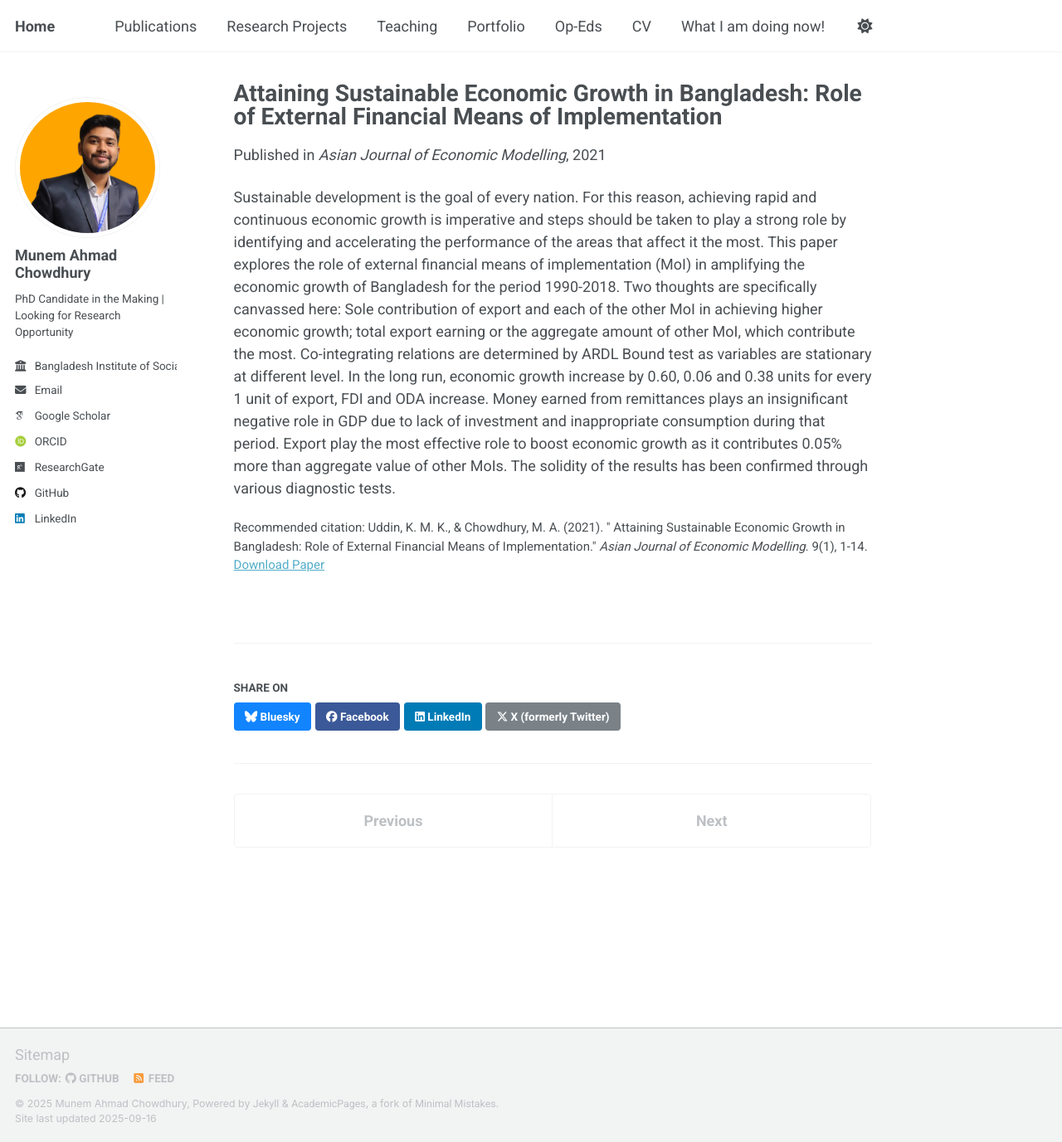
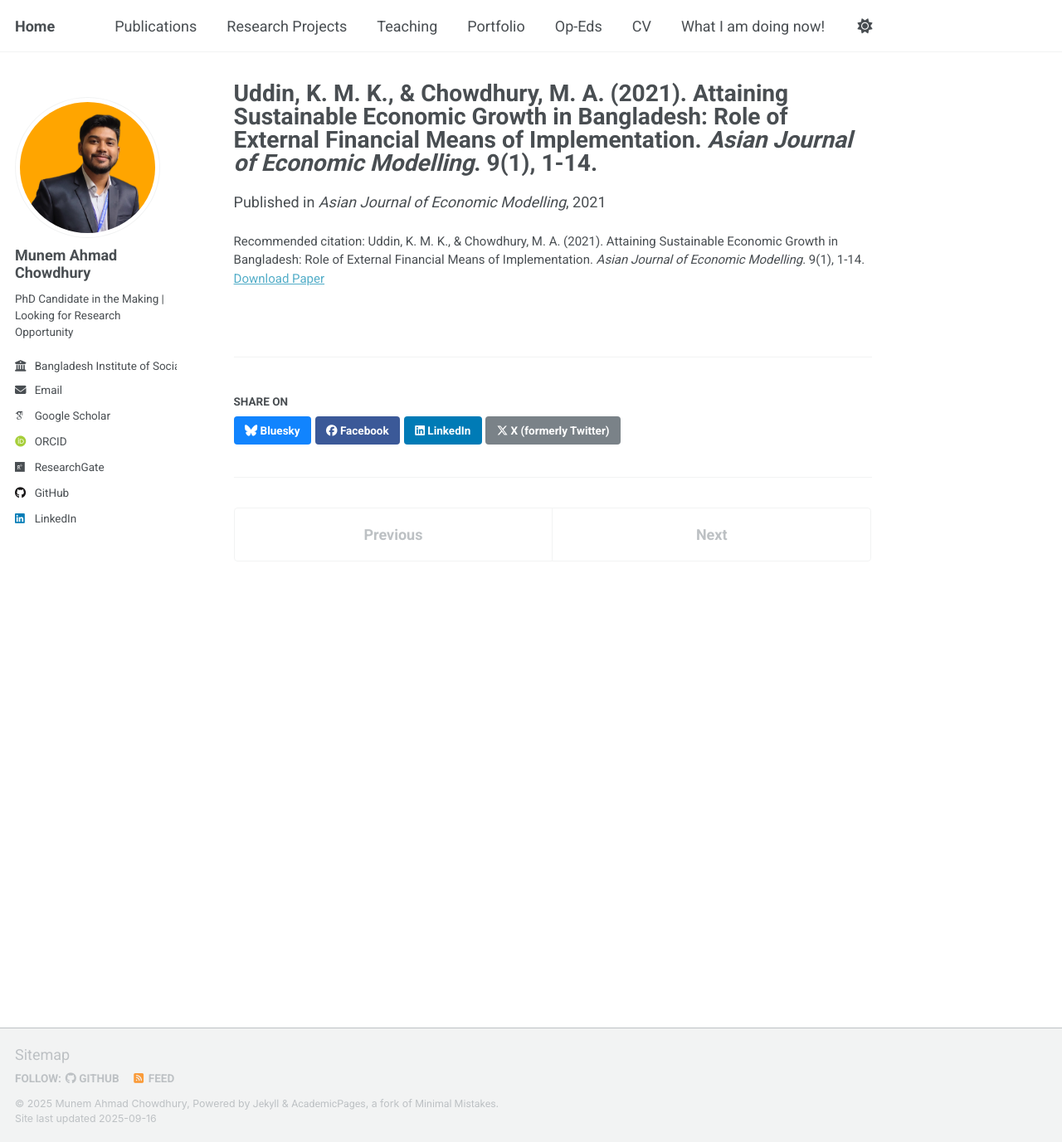
Before and after one commit to munemahmad/munemahmad.github.io, a Jekyll site: the page built from _publications/paper3.md, in a window 1280 px wide and 1377 px high. Shown: the whole window at 83% size. Built offline with Jekyll 4.4.1, drawn with Linux system fonts in a browser that asks for light colours; some web fonts are replaced; a script that is not in the unit is left out.

Commit message:
Update paper3.md

```diff
--- a/_publications/paper3.md
+++ b/_publications/paper3.md
@@ -1,13 +1,12 @@
 ---
-title: "Attaining Sustainable Economic Growth in Bangladesh: Role of External Financial Means of Implementation"
+title: "Uddin, K. M. K., & Chowdhury, M. A. (2021). Attaining Sustainable Economic Growth in Bangladesh: Role of External Financial Means of Implementation. <i>Asian Journal of Economic Modelling</i>. 9(1), 1-14."
 collection: publications
-category: manuscripts
+category: articles
 permalink: /publication/paper3
-excerpt: 'Sustainable development is the goal of every nation. For this reason, achieving rapid.........'
 date: 2021-01-04
 venue: 'Asian Journal of Economic Modelling'
-paperurl: 'http://munemahmadchowdhury.github.io/files/paper3.pdf'
-citation: 'Uddin, K. M. K., & Chowdhury, M. A. (2021). &quot; Attaining Sustainable Economic Growth in Bangladesh: Role of External Financial Means of Implementation.&quot; <i>Asian Journal of Economic Modelling</i>. 9(1), 1-14.'
+paperurl: 'http://munemahmad.github.io/files/paper3.pdf'
+journalurl: 'https://archive.aessweb.com/index.php/5009/article/view/370#:~:text=Abstract,confirmed%20through%20various%20diagnostic%20tests.'
+abstracturl: '/publications/paper3-abstract/'
+citation: 'Uddin, K. M. K., & Chowdhury, M. A. (2021). Attaining Sustainable Economic Growth in Bangladesh: Role of External Financial Means of Implementation. <i>Asian Journal of Economic Modelling</i>. 9(1), 1-14.'
 ---
-
-Sustainable development is the goal of every nation. For this reason, achieving rapid and continuous economic growth is imperative and steps should be taken to play a strong role by identifying and accelerating the performance of the areas that affect it the most. This paper explores the role of external financial means of implementation (MoI) in amplifying the economic growth of Bangladesh for the period 1990-2018. Two thoughts are specifically canvassed here: Sole contribution of export and each of the other MoI in achieving higher economic growth; total export earning or the aggregate amount of other MoI, which contribute the most. Co-integrating relations are determined by ARDL Bound test as variables are stationary at different level. In the long run, economic growth increase by 0.60, 0.06 and 0.38 units for every 1 unit of export, FDI and ODA increase. Money earned from remittances plays an insignificant negative role in GDP due to lack of investment and inappropriate consumption during that period. Export play the most effective role to boost economic growth as it contributes 0.05% more than aggregate value of other MoIs. The solidity of the results has been confirmed through various diagnostic tests.
```
